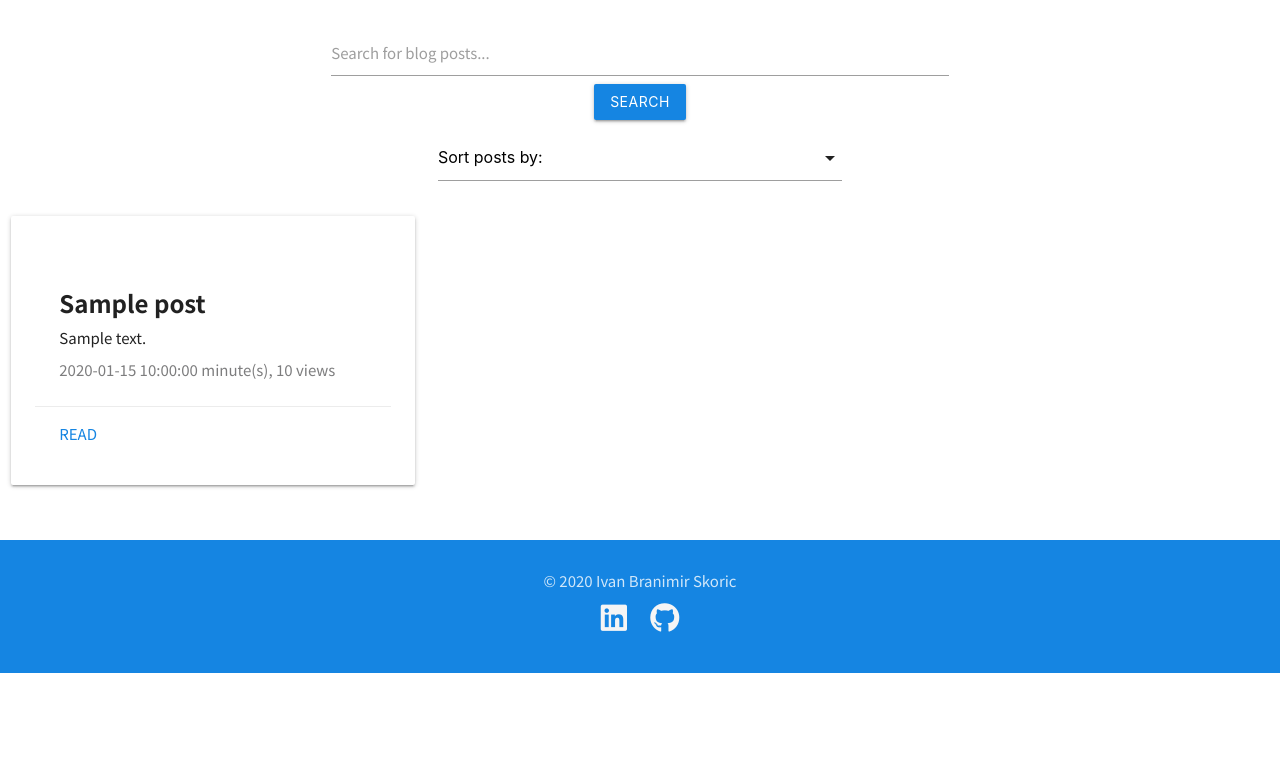
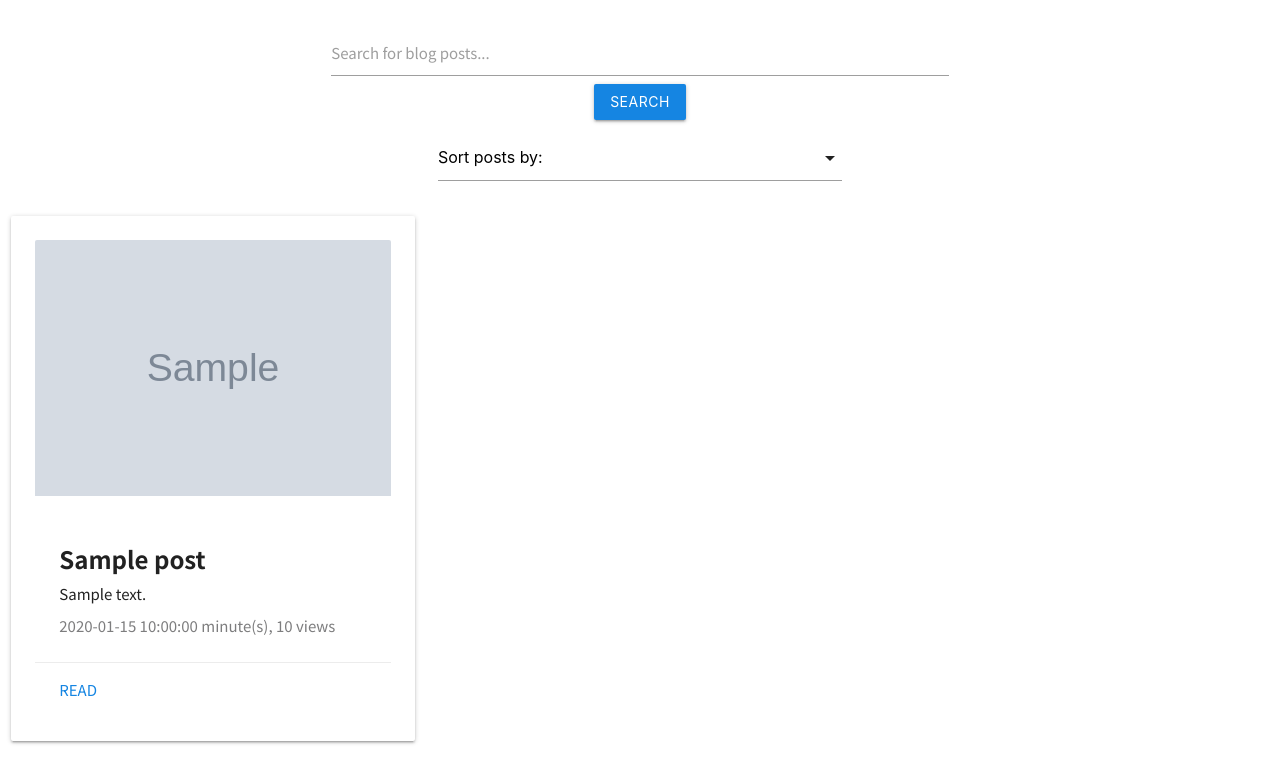
Before and after one commit to Code-Institute-Submissions/ci-bloggy, a Flask app: page / in a window 1280 px wide. Shown: the part 575-1356 px from the top of the page. Before the commit the page ends 1248 px from the top, so only its background shows below. Run offline with Flask 2, Linux system fonts and the light colour scheme; grey boxes marked "Sample" are stand-in pictures; a database or web service that is not in the repository returns one stand-in record (values such as "Sample title"); some libraries are stand-ins or nearby versions.

Commit message:
Restore images to cards & update stles

```diff
--- a/bloggy/static/css/style.css
+++ b/bloggy/static/css/style.css
@@ -110,6 +110,10 @@ hr.sidemenu-hr {
     color: #1585E2 !important;
 }
 
+.card-image img {
+    object-fit: cover;
+    height: 20vw;
+}
 
 /* * Login/register page styles */
 
--- a/bloggy/templates/index.html
+++ b/bloggy/templates/index.html
@@ -81,7 +81,9 @@ Bloggy | Home
     {% for post in all_posts %}
         <div class="col s12 l4">
             <div class="card card-panel hoverable">
-
+                <div class="card-image center-align" style:"background-image: url({{post.image_url}})">
+                    <img src="{{post.image_url}}" class="card-img">
+                </div>
                 <div class="card-content">
                     <h4 class="card-title">{{post.title}}</h4>
                     <p>{{post.description}}</p>
```
Also changed, not shown: bloggy/templates/user.html (+8 -5 lines).
